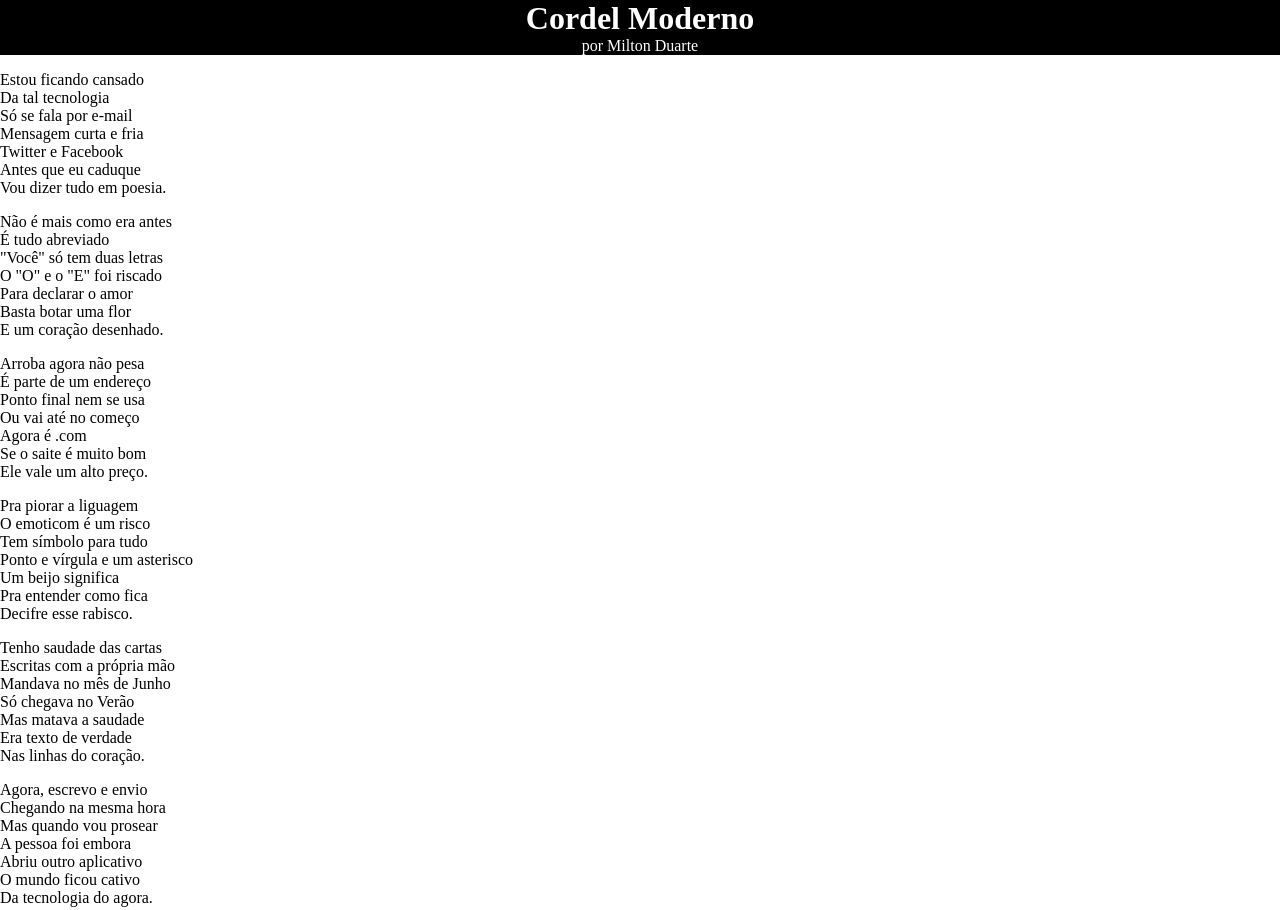
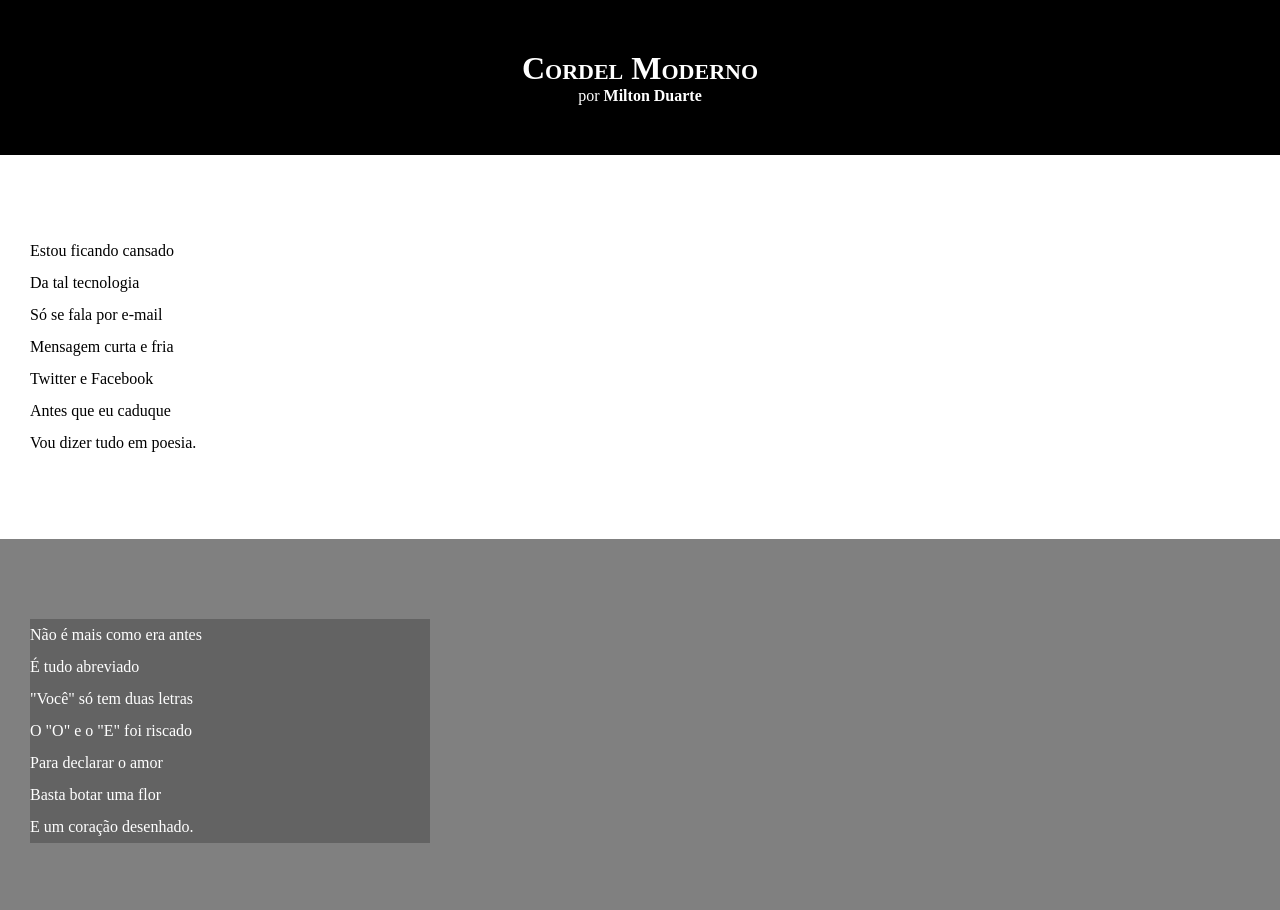
Before and after one commit to Lu1zxx/HTML-CSS, a plain HTML site: page Desafios/desafio012/index.html in a window 1280 px wide. Shown: the top 910 px of the page. Drawn offline with Linux system fonts and the light colour scheme.

Commit message:
Atualizei o css

```diff
--- a/Desafios/desafio012/index.html
+++ b/Desafios/desafio012/index.html
@@ -16,7 +16,7 @@
         </p>
     </header>
 
-    <section>
+    <section class="normal">
         <p>
             Estou ficando cansado <br>
             Da tal tecnologia <br>
@@ -29,7 +29,7 @@
     </section>
 
 
-    <section>
+    <section class="imagem">
         <p>
             Não é mais como era antes <br>
             É tudo abreviado <br>
@@ -42,7 +42,7 @@
     </section>
 
 
-    <section>
+    <section class="normal">
             <p>
                 Arroba agora não pesa <br>
                 É parte de um endereço <br>
@@ -65,7 +65,7 @@
     </section>
 
 
-    <section>
+    <section class="imagem">
         <p>
             Tenho saudade das cartas <br>
             Escritas com a própria mão <br>
@@ -78,7 +78,7 @@
     </section>
 
 
-    <section>
+    <section class="normal">
             <p>
                 Agora, escrevo e envio <br>
                 Chegando na mesma hora <br>
--- a/Desafios/desafio012/style.css
+++ b/Desafios/desafio012/style.css
@@ -1,8 +1,13 @@
 @charset "UTF-8";
 
-* {
+*{
     margin: 0px;
     padding: 0px;
+}
+
+html, body{
+    min-height: 100vh;
+    background-color: darkgrey;
 }
 
 header{
@@ -11,26 +16,50 @@ header{
     text-align: center;
 }
 
-header a {
+header > h1{
+    padding-top: 50px;
+    font-variant: small-caps;
+}
+
+header > p{
+    padding-bottom: 50px;
+}
+
+a{
+    color: white;
     text-decoration: none;
+    font-weight: bolder;
+}
+
+a:hover{
+    text-decoration: underline;
+}
+
+section{
+    padding-top: 10vh;
+    padding-bottom: 10vh;
+    line-height: 2em;
+    padding-left: 30px;
+}
+
+section.normal{
+    background-color: white;
+    color: black;
+}
+
+section.imagem{
+    background-color: gray;
     color: white;
 }
 
-header a:hover{
-    text-decoration: underline;
-    transition-duration: 1s;
-}
-
-section p{
-    display: block;
-    margin-block-start: 1em;
-    margin-block-end: 1em;
-    margin-inline-start: 0px;
-    margin-inline-end: 0px;
+section.imagem > p{
+    background-color: rgba(0, 0, 0, 0.23);
+    width: 400px;
 }
 
 footer{
+    background-color: black;
     text-align: center;
-    background-color: black;
     color: white;
+    padding: 10px;
 }
```
